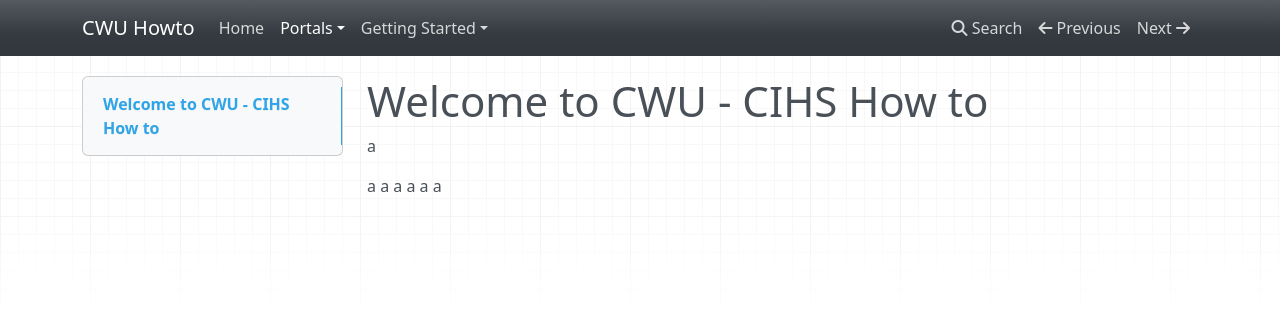
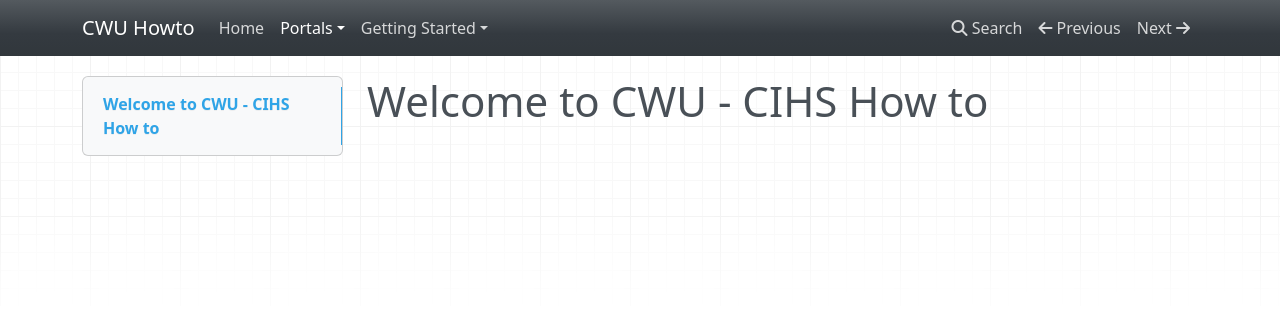
Before and after one commit to kadaji/cwu_howto, an MkDocs documentation site: the page built from docs/portals/highschool_admin.md, in a window 1280 px wide. Shown: the top 333 px of the page. Built offline with MkDocs 1.6.1, drawn with Linux system fonts in a browser that asks for light colours; nearby versions of some CDN libraries.

```diff
--- a/docs/portals/highschool_admin.md
+++ b/docs/portals/highschool_admin.md
@@ -1,12 +1 @@
 # Welcome to CWU - CIHS How to
-
-
-a
-
-
-a
-a
-a
-a
-a
-a
```
